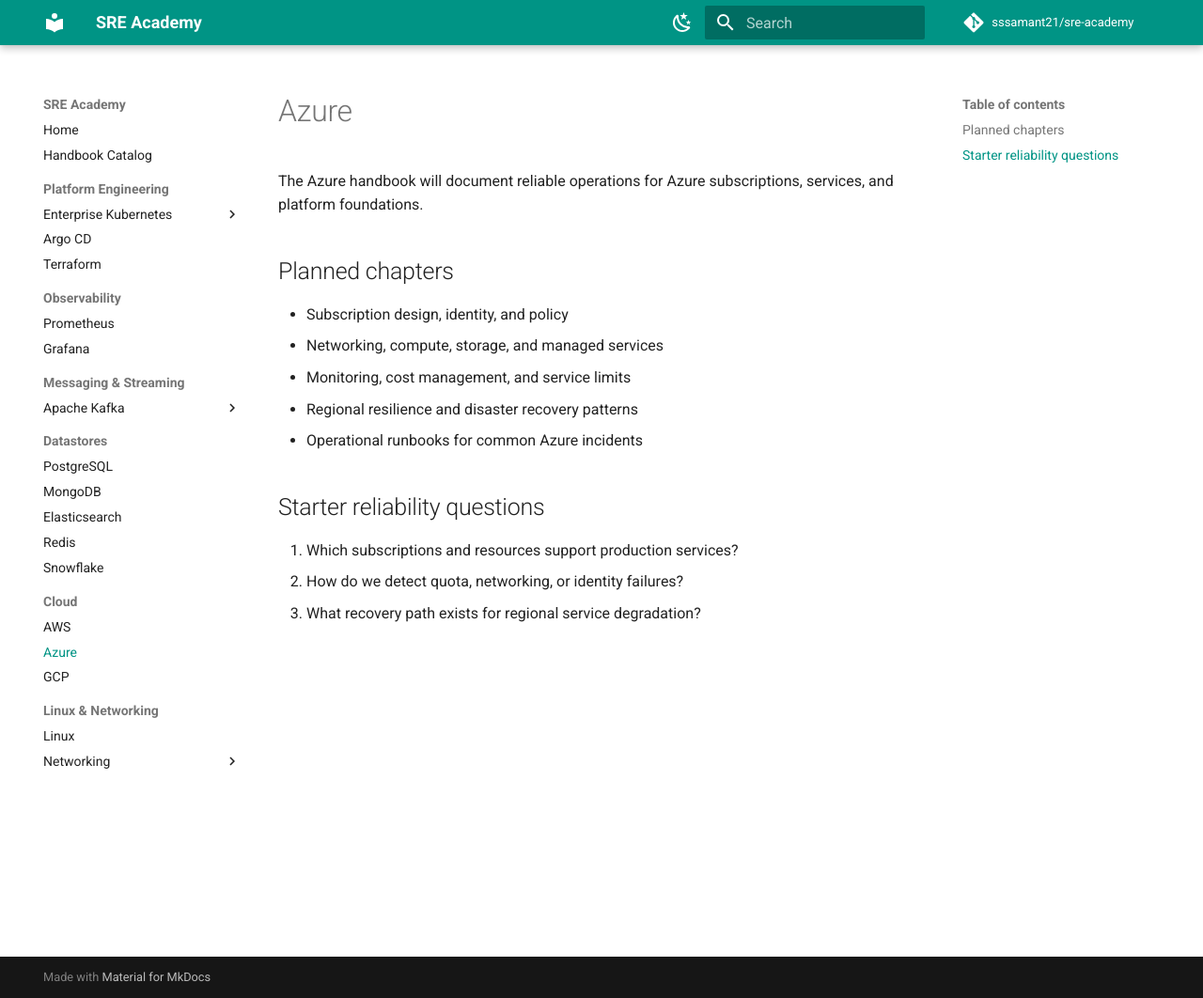
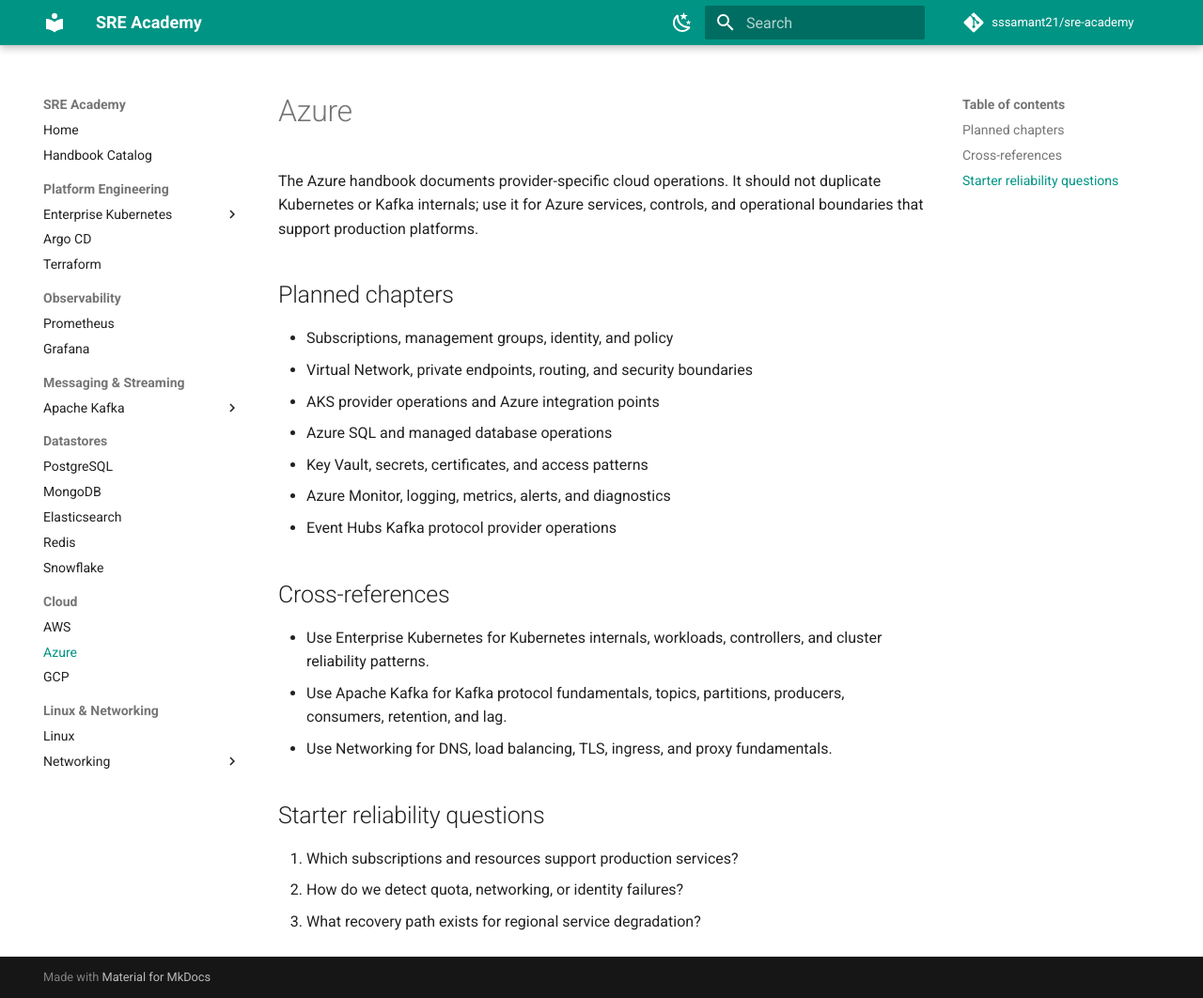
Before and after one commit to sssamant21/sre-academy, an MkDocs documentation site: the page built from docs/books/azure/index.md, in a window 1280 px wide and 1062 px high. Shown: the whole window at 94% size. Built offline with MkDocs 1.6.1 and Material for MkDocs 9.7.7, drawn with Linux system fonts in a browser that asks for light colours; comment, search, counter and statistics services are not loaded.

Commit message:
Refocus Azure handbook on provider operations

```diff
--- a/docs/books/azure/index.md
+++ b/docs/books/azure/index.md
@@ -1,14 +1,22 @@
 # Azure
 
-The Azure handbook will document reliable operations for Azure subscriptions, services, and platform foundations.
+The Azure handbook documents provider-specific cloud operations. It should not duplicate Kubernetes or Kafka internals; use it for Azure services, controls, and operational boundaries that support production platforms.
 
 ## Planned chapters
 
-- Subscription design, identity, and policy
-- Networking, compute, storage, and managed services
-- Monitoring, cost management, and service limits
-- Regional resilience and disaster recovery patterns
-- Operational runbooks for common Azure incidents
+- Subscriptions, management groups, identity, and policy
+- Virtual Network, private endpoints, routing, and security boundaries
+- AKS provider operations and Azure integration points
+- Azure SQL and managed database operations
+- Key Vault, secrets, certificates, and access patterns
+- Azure Monitor, logging, metrics, alerts, and diagnostics
+- Event Hubs Kafka protocol provider operations
+
+## Cross-references
+
+- Use Enterprise Kubernetes for Kubernetes internals, workloads, controllers, and cluster reliability patterns.
+- Use Apache Kafka for Kafka protocol fundamentals, topics, partitions, producers, consumers, retention, and lag.
+- Use Networking for DNS, load balancing, TLS, ingress, and proxy fundamentals.
 
 ## Starter reliability questions
 
```
